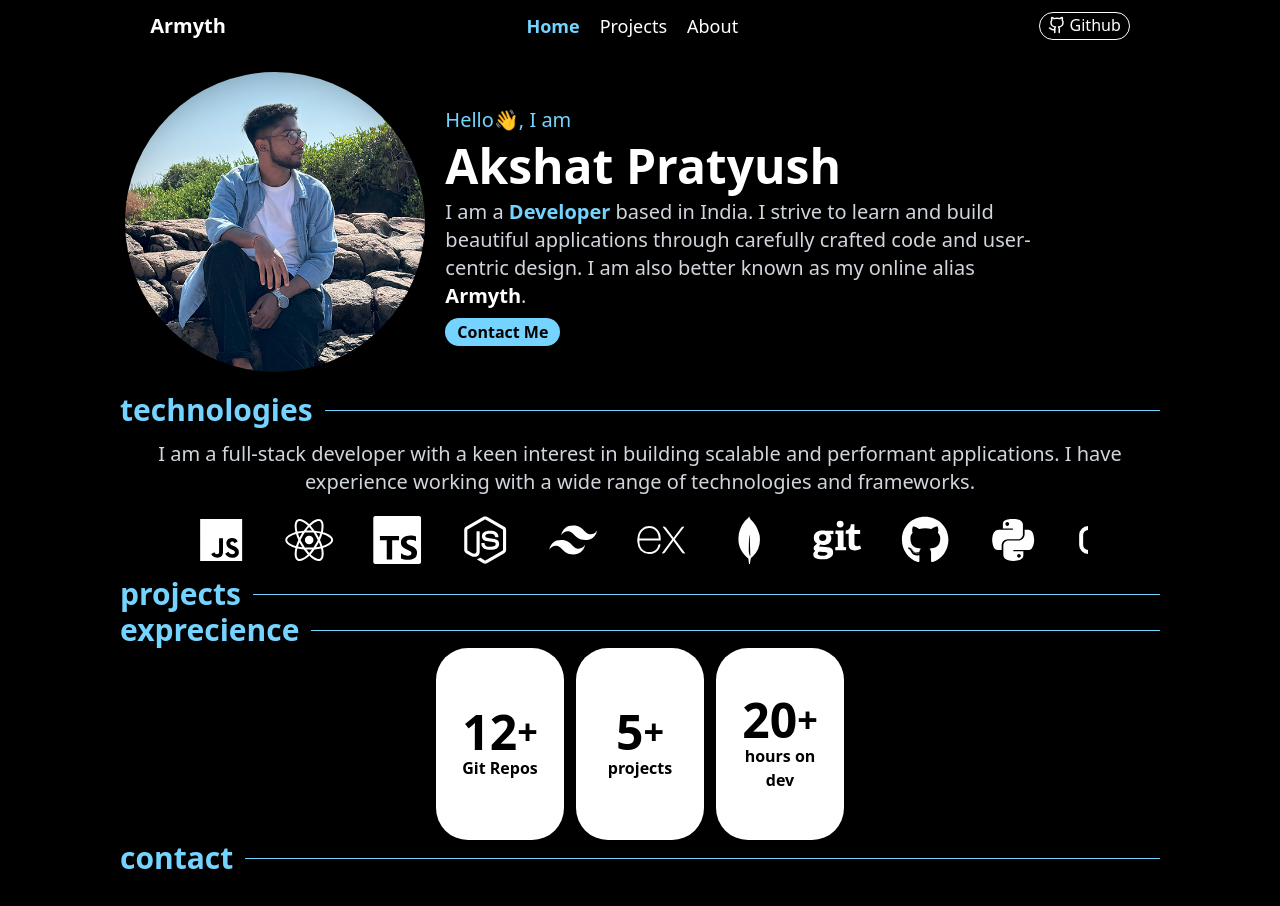
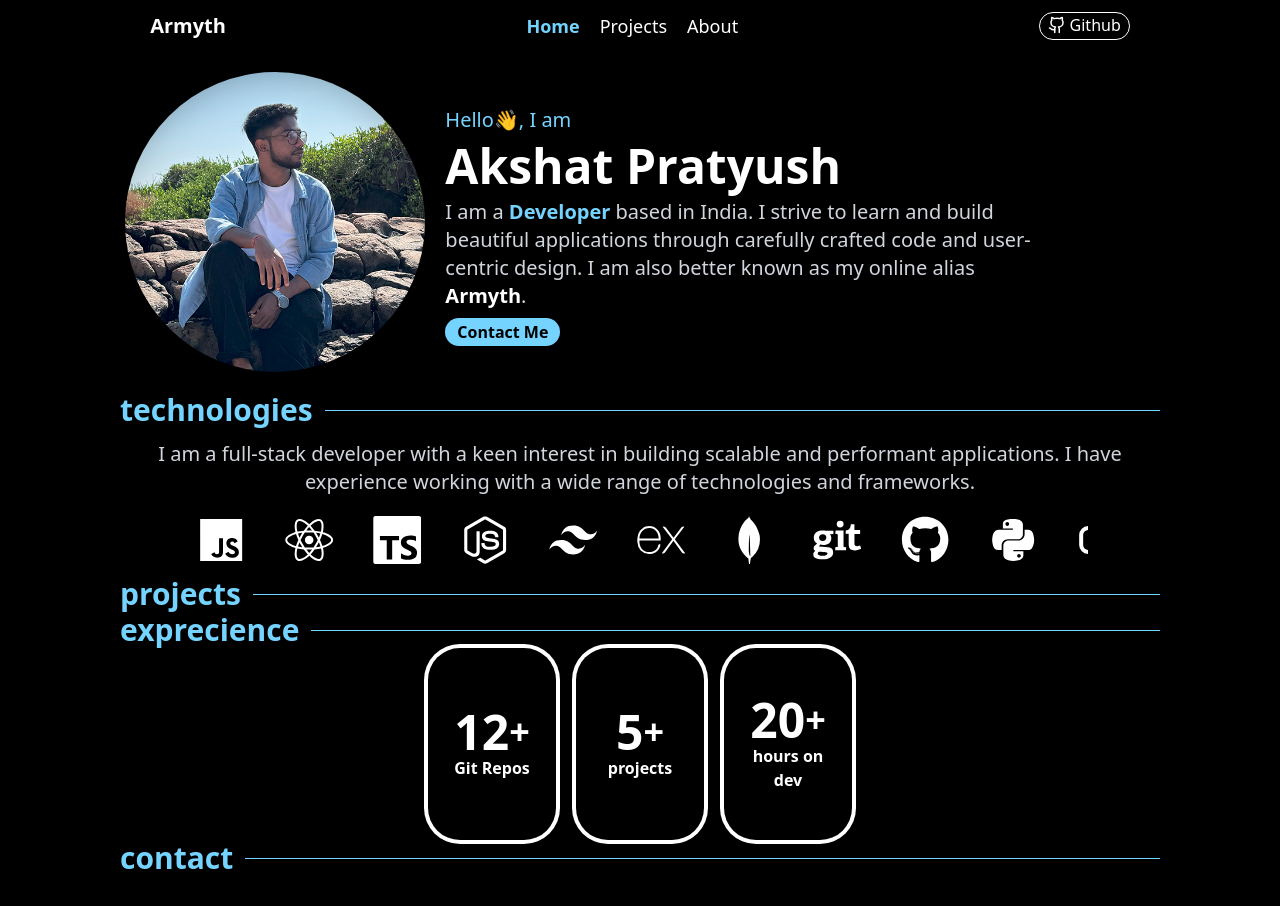
Before and after one commit to akshatp17/PersonalPortfolio, a React (Vite) app: page / in a window 1280 px wide. Shown: the top 906 px of the page. Built offline with nearby package versions, Linux system fonts and the light colour scheme.

Commit message:
Changed ExperienceCards ui

```diff
--- a/src/components/ExperienceCard.jsx
+++ b/src/components/ExperienceCard.jsx
@@ -2,9 +2,9 @@ import React from 'react'
 
 const ExperienceCard = (props) => {
     return (
-        <div className='bg-white font-bold w-32 h-48 rounded-4xl flex flex-col justify-center items-center px-5 py-auto'>
-            <p className='text-5xl text-black flex justify-center items-center'>{props.expData.num}<span className='text-4xl'>+</span></p>
-            <p className='text-black text-center'>{props.expData.numContext}</p>
+        <div className='font-bold w-32 h-48 rounded-4xl flex flex-col justify-center items-center px-5 py-auto inset-shadow-black ring-4 ring-white'>
+            <p className='text-5xl flex justify-center items-center'>{props.expData.num}<span className='text-4xl'>+</span></p>
+            <p className='text-center'>{props.expData.numContext}</p>
         </div>
     )
 }
--- a/src/pages/Home.jsx
+++ b/src/pages/Home.jsx
@@ -124,7 +124,7 @@ const Home = () => {
                 </div>
                 {/* Experience Showcase */}
                 <div className='flex flex-col w-80% mx-auto'>
-                    <div className="w-full flex gap-3">
+                    <div className="w-full flex gap-5">
                         <ExperienceCard expData={{ num: 12, numContext: "Git Repos" }} />
                         <ExperienceCard expData={{ num: 5, numContext: "projects" }} />
                         <ExperienceCard expData={{ num: 20, numContext: "hours on dev" }} />
```
